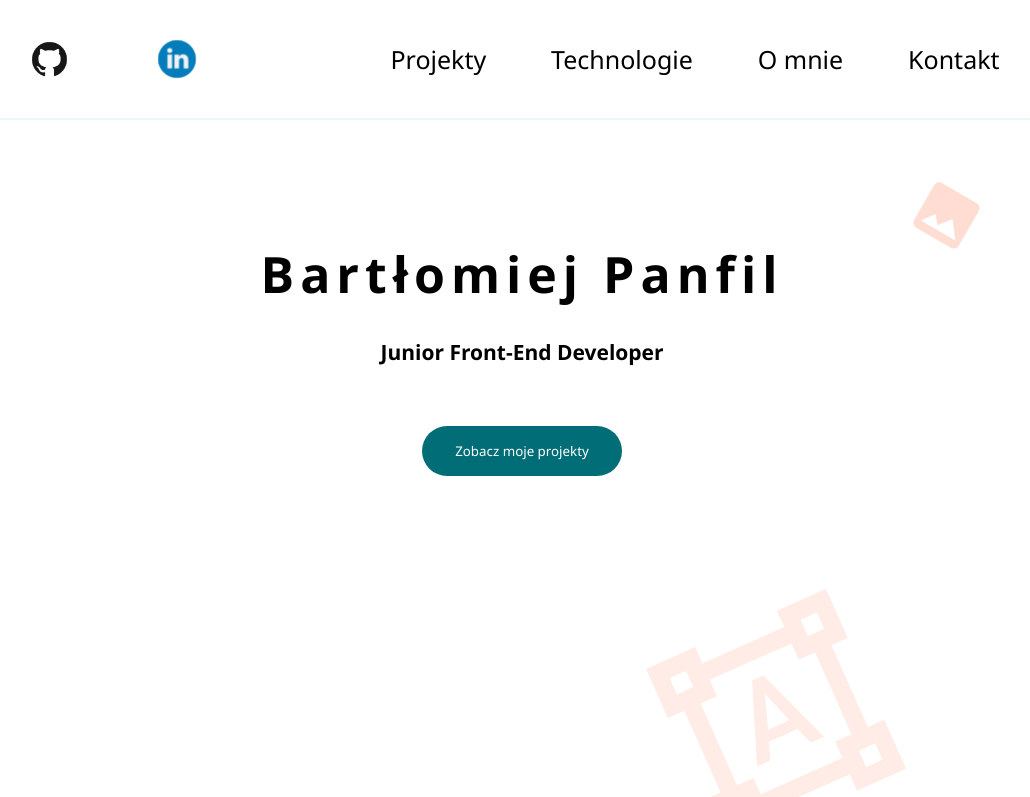
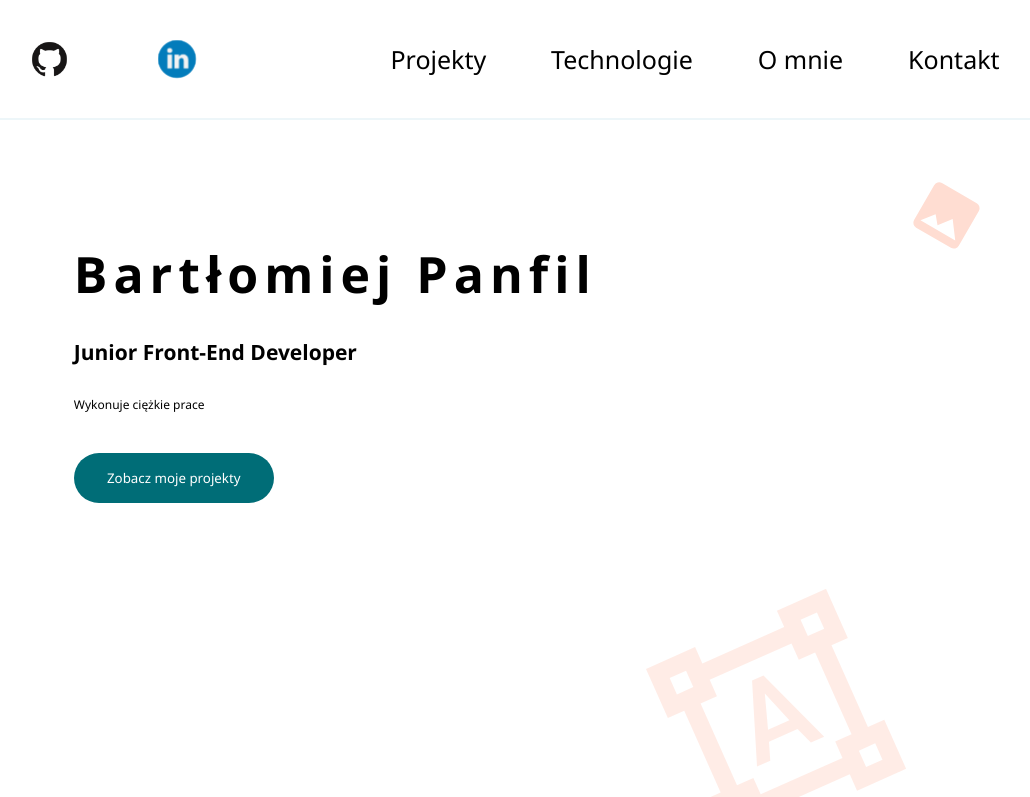
Before and after one commit to Bartlomiej95/MyWebsite, a React (Create React App) app: page / in a window 1280 px wide. Shown: the top 797 px of the page, without its empty margins (118-1148 px from the left). Built offline with nearby package versions, Linux system fonts and the light colour scheme; what react-animations would draw is missing.

Commit message:
Restyle banner section and gh-pages
Left align all elements.

```diff
--- a/package.json
+++ b/package.json
@@ -1,4 +1,5 @@
 {
+  "homepage": "https://bartlomiej95.github.io/MyWebsite/",
   "name": "app",
   "version": "0.1.0",
   "private": true,
@@ -6,6 +7,7 @@
     "@testing-library/jest-dom": "^5.11.6",
     "@testing-library/react": "^11.2.2",
     "@testing-library/user-event": "^12.2.2",
+    "gh-pages": "^3.1.0",
     "react": "^17.0.1",
     "react-animations": "^1.0.0",
     "react-dom": "^17.0.1",
@@ -16,6 +18,8 @@
     "web-vitals": "^0.2.4"
   },
   "scripts": {
+    "predeploy": "npm run build",
+    "deploy": "gh-pages -d build",
     "start": "react-scripts start",
     "build": "react-scripts build",
     "test": "react-scripts test",
--- a/src/components/Button/Button.js
+++ b/src/components/Button/Button.js
@@ -4,7 +4,7 @@ export const BannerButton = styled.button`
     display: block;
     width: ${({ theme }) => theme.BannerButton.mobileWidth};
     height: ${({ theme }) => theme.BannerButton.mobileHeight};
-    margin: 0 auto;
+    margin-top: 40px;
     background-color: ${({ theme }) => theme.BannerButton.bcgColor};
     color: white;
     border: none;
--- a/src/components/Heading/Heading.js
+++ b/src/components/Heading/Heading.js
@@ -1,15 +1,15 @@
 import styled from 'styled-components';
 
 export const MenuHeading = styled.h2`
-    font-size: 30px;
+    font-size: 20px;
     font-weight: 500;
 `;
 
 export const MainHeading = styled.h1`
     font-size: ${({ theme }) => theme.MainHeading.mobileFontSize};
-    text-align: center;
-    padding-top: 180px;
+    padding-top: 120px;
     margin-bottom: 30px;
+    font-weight: 600;
 
     @media(min-width: 1280px) {
         font-size: ${({ theme }) => theme.MainHeading.desktopFontSize};
@@ -21,8 +21,9 @@ export const MainHeading = styled.h1`
 
 export const SubTitle = styled.h2`
     font-size: 21px;
-    text-align: center;
-    margin-bottom: 60px;
+    text-align: left;
+    margin-bottom: 30px;
+    font-weight: 600;
 `;
 
 export const SubHeading = styled.h2`
--- a/src/organisms/Banner/Banner.js
+++ b/src/organisms/Banner/Banner.js
@@ -5,6 +5,7 @@ import bcgIconBig from '../../assets/bcgIconBig.svg';
 import scrollIcon from '../../assets/scroll.svg';
 import { MainHeading, SubTitle } from '../../components/Heading/Heading';
 import { BannerButton } from '../../components/Button/Button';
+import { Paragraph } from '../../components/Paragraph/Paragraph';
 
 const BannerWrapper = styled.section`
     position: relative;
@@ -15,10 +16,16 @@ const BannerWrapper = styled.section`
     }
 `;
 
+const ContentWrapper = styled.div`
+    width: 90%;
+    margin: 0 auto;
+    text-align: left;
+`;
+
 const SmallBcgIcon = styled.img`
     display: block;
     position: absolute;
-    top: 10%;
+    top: 16%;
     right: 10%;
     z-index: -1;
 
@@ -32,8 +39,8 @@ const SmallBcgIcon = styled.img`
 const BigBcgIcon = styled.img`
     display: block;
     position: absolute;
-    bottom: 0vh;
-    right: 5vw;
+    bottom: 10%;
+    right: -22%;
     transform: translateY(30%);
     z-index: -1;
 
@@ -47,7 +54,7 @@ const ScrollIcon = styled.img`
     display: block;
     position: absolute;
     bottom: 5%;
-    left: 20%;
+    left: 50%;
 
     @media(min-width: 1280px){
         display: none;
@@ -57,10 +64,14 @@ const ScrollIcon = styled.img`
 const Banner = () => {
     return(
         <BannerWrapper id="banner">
-            <MainHeading>Bartłomiej Panfil</MainHeading>
-            <SubTitle>Junior Front-End Developer</SubTitle>
+            <ContentWrapper>
 
-            <BannerButton>Zobacz moje projekty</BannerButton>
+                <MainHeading>Bartłomiej Panfil</MainHeading>
+                <SubTitle>Junior Front-End Developer</SubTitle>
+                <Paragraph>Wykonuje ciężkie prace </Paragraph>
+
+                <BannerButton>Zobacz moje projekty</BannerButton>
+            </ContentWrapper>
             <SmallBcgIcon src={bcgIconSmall} alt="backgroun icon" />
             <BigBcgIcon src={bcgIconBig} alt="backgroun icon" />
             <ScrollIcon src={scrollIcon} alt="przycisk scrollowania"/>
--- a/src/theme/mainTheme.js
+++ b/src/theme/mainTheme.js
@@ -19,7 +19,7 @@ export const theme = {
     },
 
     MainHeading: {
-        mobileFontSize: '45px',
+        mobileFontSize: '42px',
         desktopFontSize: '50px',
     }
 
```
Also changed, not shown: src/components/Paragraph/Paragraph.js (line endings or trailing spaces), 1 other file (tests, documents, lock files or other folders).
